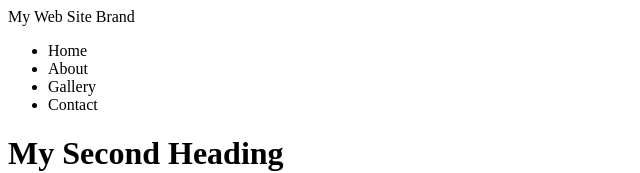
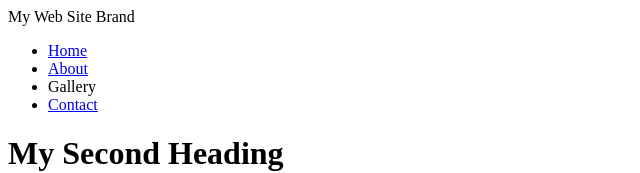
Before and after one commit to VonBorstel-J/FrontEnd-Round-II, a plain HTML site: page Week 1/Day2/page2.html in a window 1280 px wide. Shown: the top 173 px of the page, without its empty margins (0-640 px from the left). Drawn offline with Linux system fonts and the light colour scheme.

Commit message:
update day 2 ec

```diff
--- a/Week 1/Day2/page2.html
+++ b/Week 1/Day2/page2.html
@@ -17,10 +17,10 @@
     <!-- Main Navigation -->
     <nav>
         <ul>
-            <li>Home</li>
-            <li>About</li>
+            <li><a href="index.html" >Home</a></li>
+            <li><a href="page2.html" >About</a></li>
             <li>Gallery</li>
-            <li>Contact</li>
+            <li><a href="page3.html" >Contact</a></li>
         </ul>
     </nav>
     <!-- End of main navigation  -->
```
Also changed, not shown: Week 1/Day2/index.html (+3 -3 lines).
